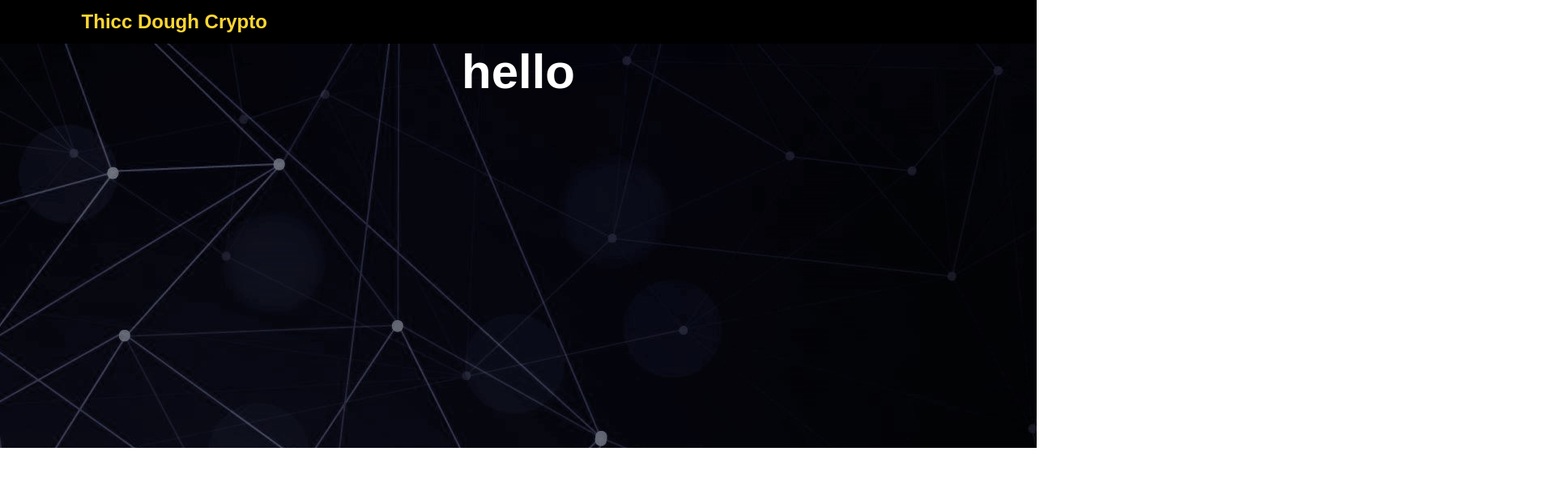
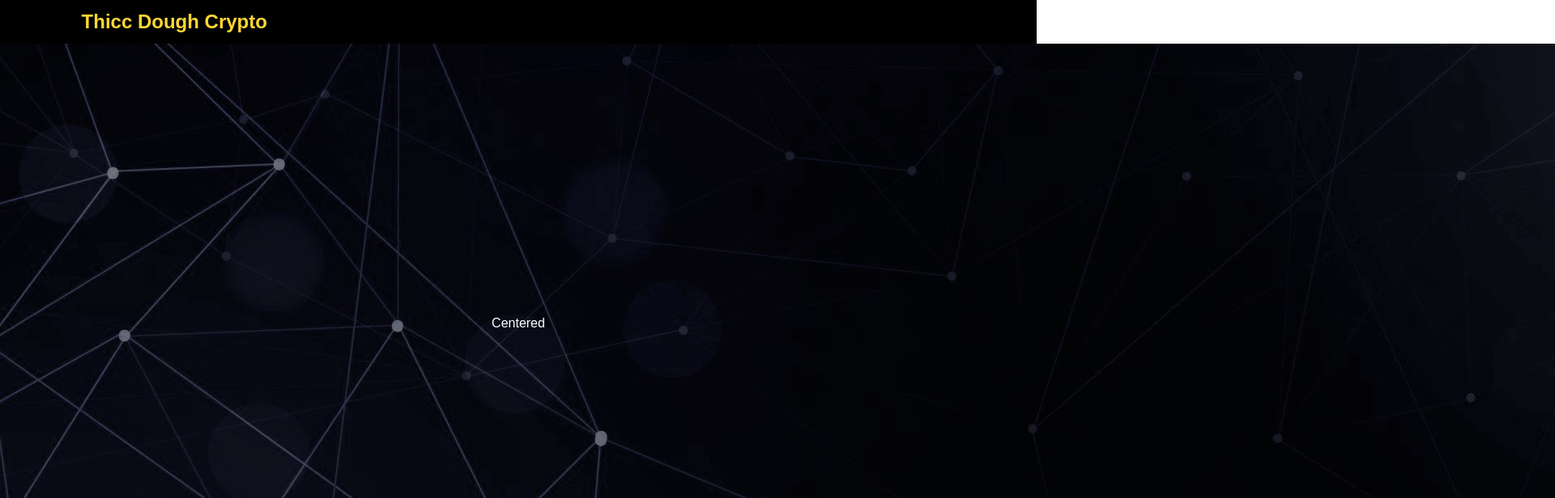
Before and after one commit to AminaOti/python-trading-bot-front-end, a Vue app: page / in a window 1280 px wide. Shown: the top 616 px of the page at 81% size, 1920 px wide, since content can reach past the window. Built offline with nearby package versions, Linux system fonts and the light colour scheme.

Commit message:
feat: moved image to HTML

```diff
--- a/src/components/BannerComponent.vue
+++ b/src/components/BannerComponent.vue
@@ -1,18 +1,21 @@
 <template>
   <div class="container">
+    <img src="../assets/images/BannerComponentBackground.jpeg" alt="Snow" />
     <header>
-      <h1 v-bind:src="backgroundImage">hello</h1>
+      <div class="centered">Centered</div>
     </header>
   </div>
 </template>
 
 <script>
 import "../assets/styles/theme-colors.scss";
+import AddTodoItem from "./AddTodo.vue";
 
 export default {
   name: "BannerComponent",
   props: {
     bannerTitle: String,
+    AddTodoItem,
   },
   data() {
     return {};
@@ -22,12 +25,21 @@ export default {
 
 <style scoped>
 .container {
-  background-image: url("../assets/images/BannerComponentBackground.jpeg");
-  height: 500px;
+  height: 10%;
 }
 h1 {
   text-align: center;
   color: var(--secondary-color);
   font-size: var(--title-size);
 }
+.container-title {
+  margin-top: 100px;
+}
+.centered {
+  position: absolute;
+  top: 50%;
+  left: 50%;
+  transform: translate(-50%, -50%);
+  color: var(--secondary-color);
+}
 </style>
```
